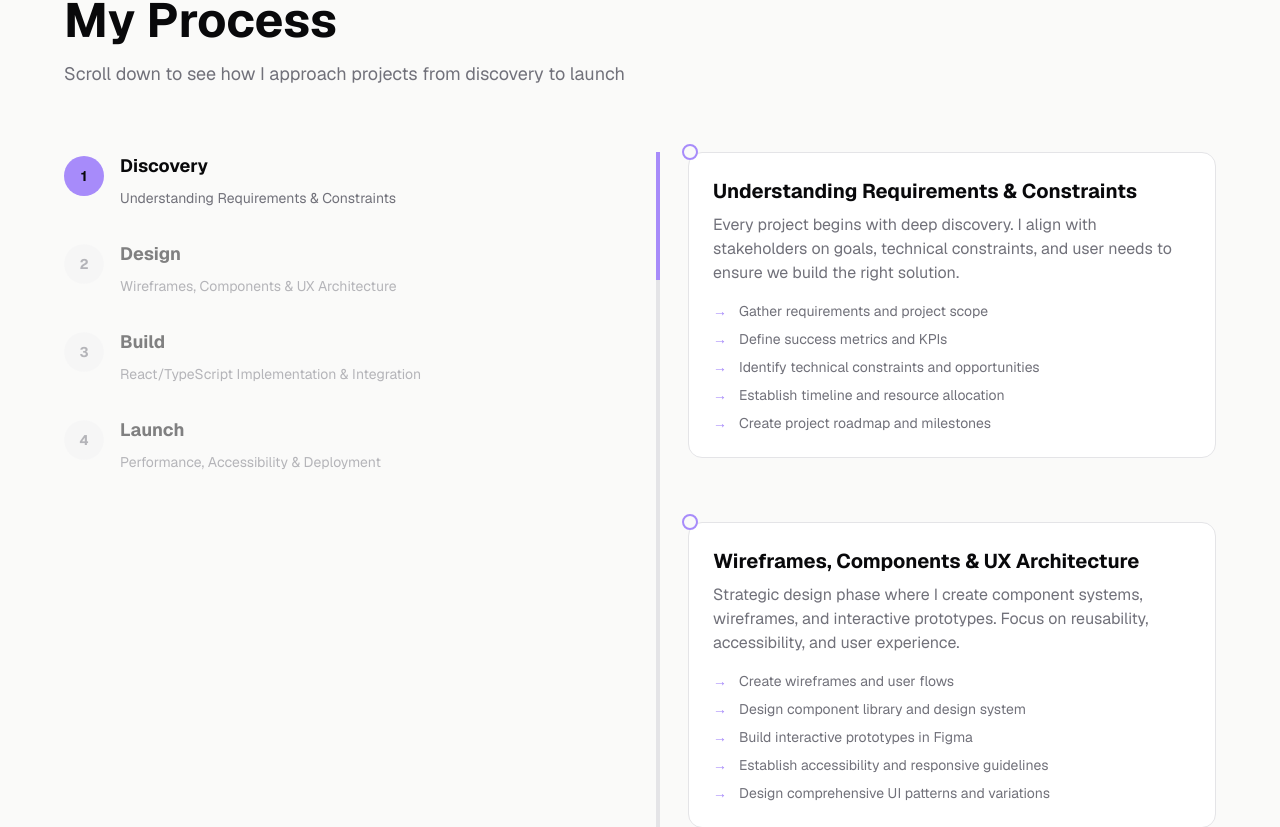
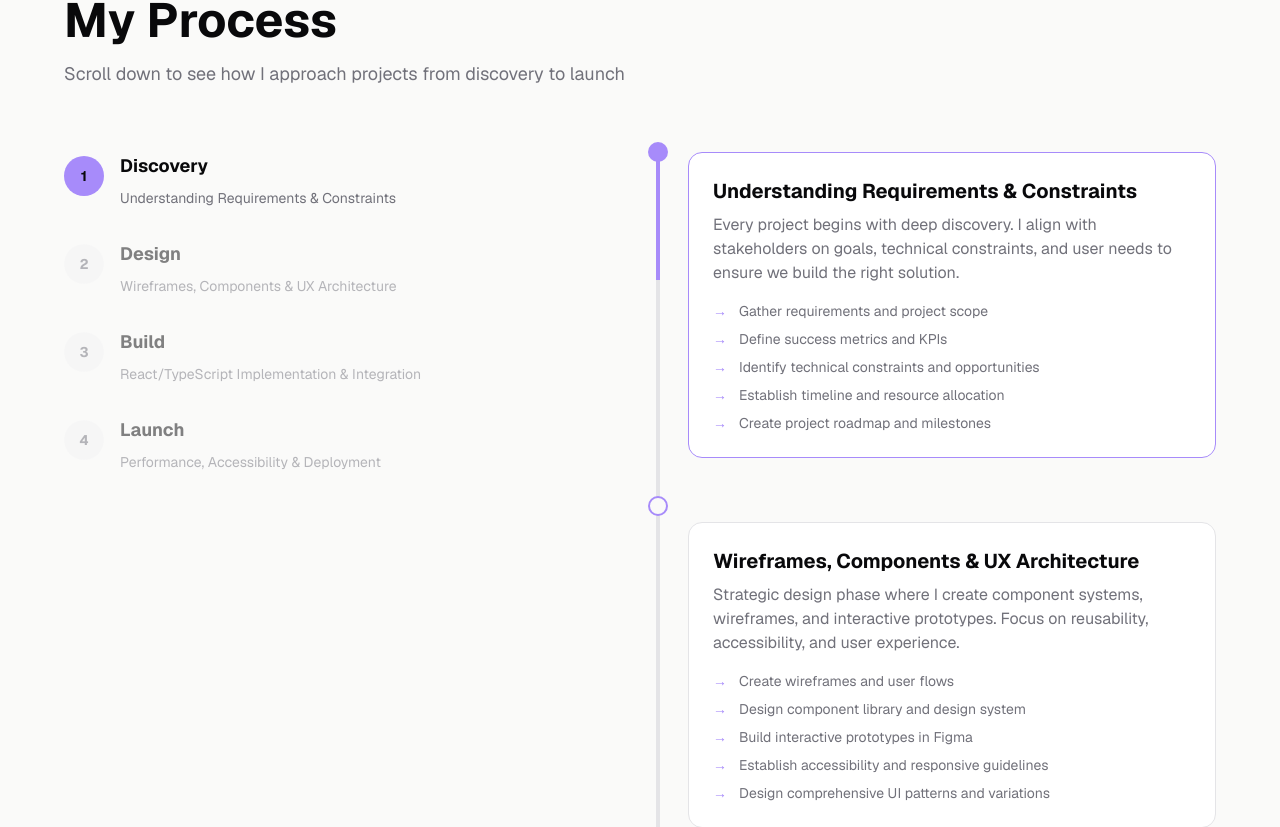
Before and after one commit to RICKYLER/porfolio, a Next.js app: page / in a window 1280 px wide. Shown: the part 4442-5269 px from the top of the page. Built offline with nearby package versions, Linux system fonts and the light colour scheme.

Commit message:
feat: enhance ScrollTimeline with full step content and visual indicators
Add timeline dots for all steps, connect dots, display step content, and animate transitions

Co-authored-by: Rickyler <143777117+RICKYLER@users.noreply.github.com>

```diff
--- a/components/ScrollTimeline.tsx
+++ b/components/ScrollTimeline.tsx
@@ -100,7 +100,7 @@ export function ScrollTimeline() {
               ))}
             </div>
 
-            {/* Right: Timeline Visualization */}
+            {/* Right: Timeline Visualization with Dots */}
             <div className="relative">
               {/* Vertical Line Background */}
               <div className="absolute left-0 top-0 bottom-0 w-1 bg-border" />
@@ -116,6 +116,28 @@ export function ScrollTimeline() {
                 }
               />
 
+              {/* Timeline Dots */}
+              <div className="absolute left-0 top-0 w-full h-full pointer-events-none">
+                {processSteps.map((step, idx) => (
+                  <motion.div
+                    key={`dot-${step.id}`}
+                    initial={{ opacity: 0, scale: 0.8 }}
+                    whileInView={{ opacity: 1, scale: 1 }}
+                    transition={{ duration: prefersReducedMotion ? 0 : 0.3 }}
+                    viewport={{ once: false }}
+                    style={{
+                      top: `${(idx / processSteps.length) * 100}%`,
+                      left: 0,
+                    }}
+                    className={`absolute w-5 h-5 rounded-full border-2 -translate-x-2 -translate-y-1/2 transition-all ${
+                      idx <= activeStep
+                        ? 'bg-accent border-accent'
+                        : 'bg-background border-accent'
+                    }`}
+                  />
+                ))}
+              </div>
+
               {/* Steps with Content */}
               <div className="space-y-16 pl-8 relative">
                 {processSteps.map((step, idx) => (
@@ -128,26 +150,35 @@ export function ScrollTimeline() {
                       delay: prefersReducedMotion ? 0 : idx * 0.1,
                     }}
                     viewport={{ once: false }}
-                    className={`transition-all relative ${idx <= activeStep ? 'opacity-100' : 'opacity-40'}`}
+                    className={`transition-all relative ${idx <= activeStep ? 'opacity-100' : 'opacity-50'}`}
                   >
-                    {/* Dot - positioned absolutely relative to the step container */}
-                    <div className="absolute left-0 top-0 w-4 h-4 bg-background border-2 border-accent rounded-full -translate-x-1.5 -translate-y-1/2" />
-
                     {/* Content Card */}
-                    <div className="p-6 rounded-xl bg-card border border-border hover:border-accent/50 transition-colors">
+                    <motion.div
+                      animate={{
+                        borderColor: idx <= activeStep ? 'var(--accent)' : 'var(--border)',
+                      }}
+                      className="p-6 rounded-xl bg-card border border-border hover:border-accent/50 transition-colors"
+                    >
                       <h4 className="text-xl font-bold text-foreground mb-2">{step.title}</h4>
                       <p className="text-muted-foreground mb-4">{step.description}</p>
 
                       {/* Details */}
                       <div className="space-y-2">
                         {step.details.map((detail, i) => (
-                          <div key={i} className="flex items-start gap-3 text-sm text-muted-foreground">
+                          <motion.div
+                            key={i}
+                            initial={{ opacity: 0, x: -10 }}
+                            whileInView={{ opacity: 1, x: 0 }}
+                            transition={{ delay: prefersReducedMotion ? 0 : 0.1 + i * 0.05 }}
+                            viewport={{ once: false }}
+                            className="flex items-start gap-3 text-sm text-muted-foreground"
+                          >
                             <span className="text-accent font-bold flex-shrink-0">→</span>
                             <span>{detail}</span>
-                          </div>
+                          </motion.div>
                         ))}
                       </div>
-                    </div>
+                    </motion.div>
                   </motion.div>
                 ))}
               </div>
```
